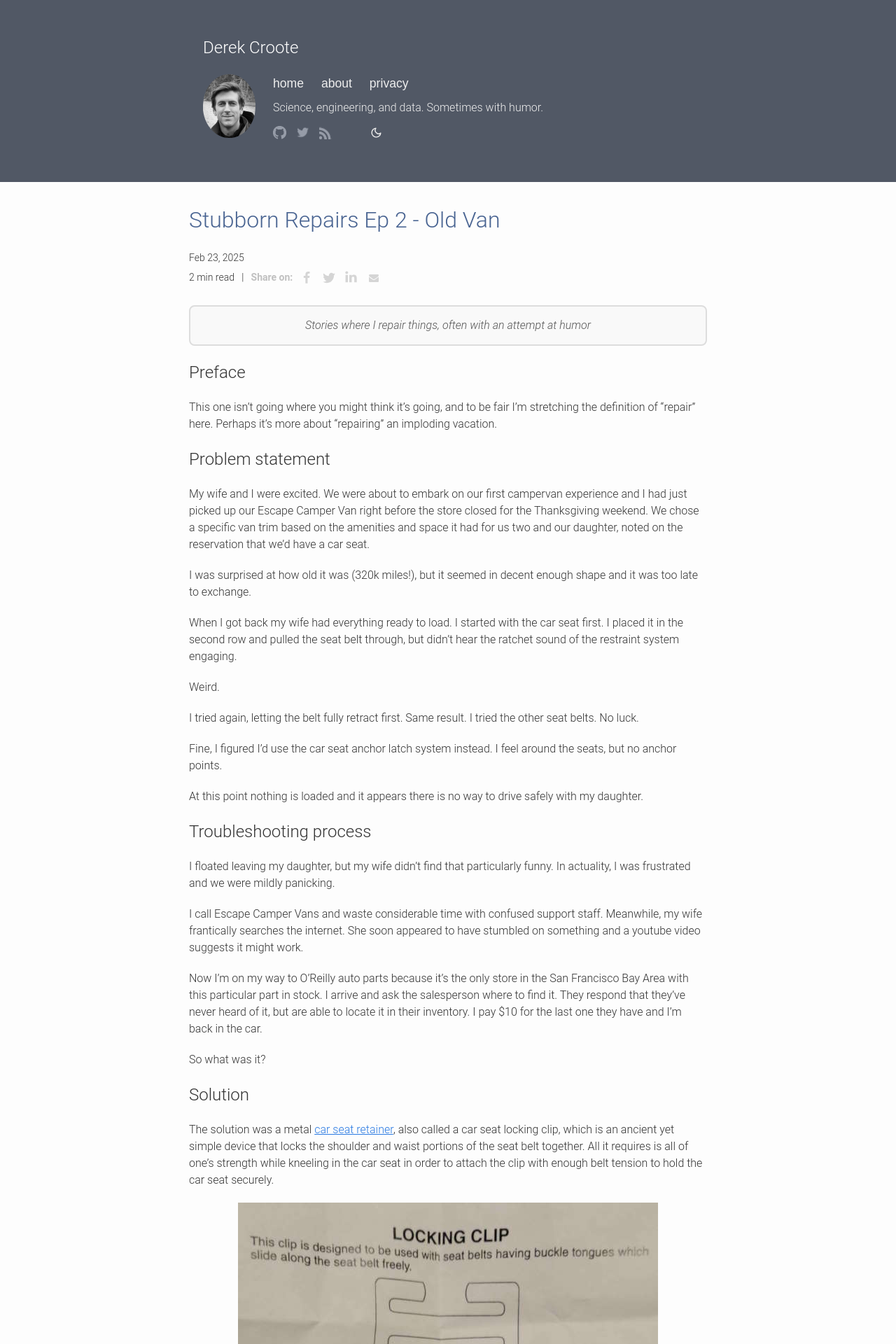
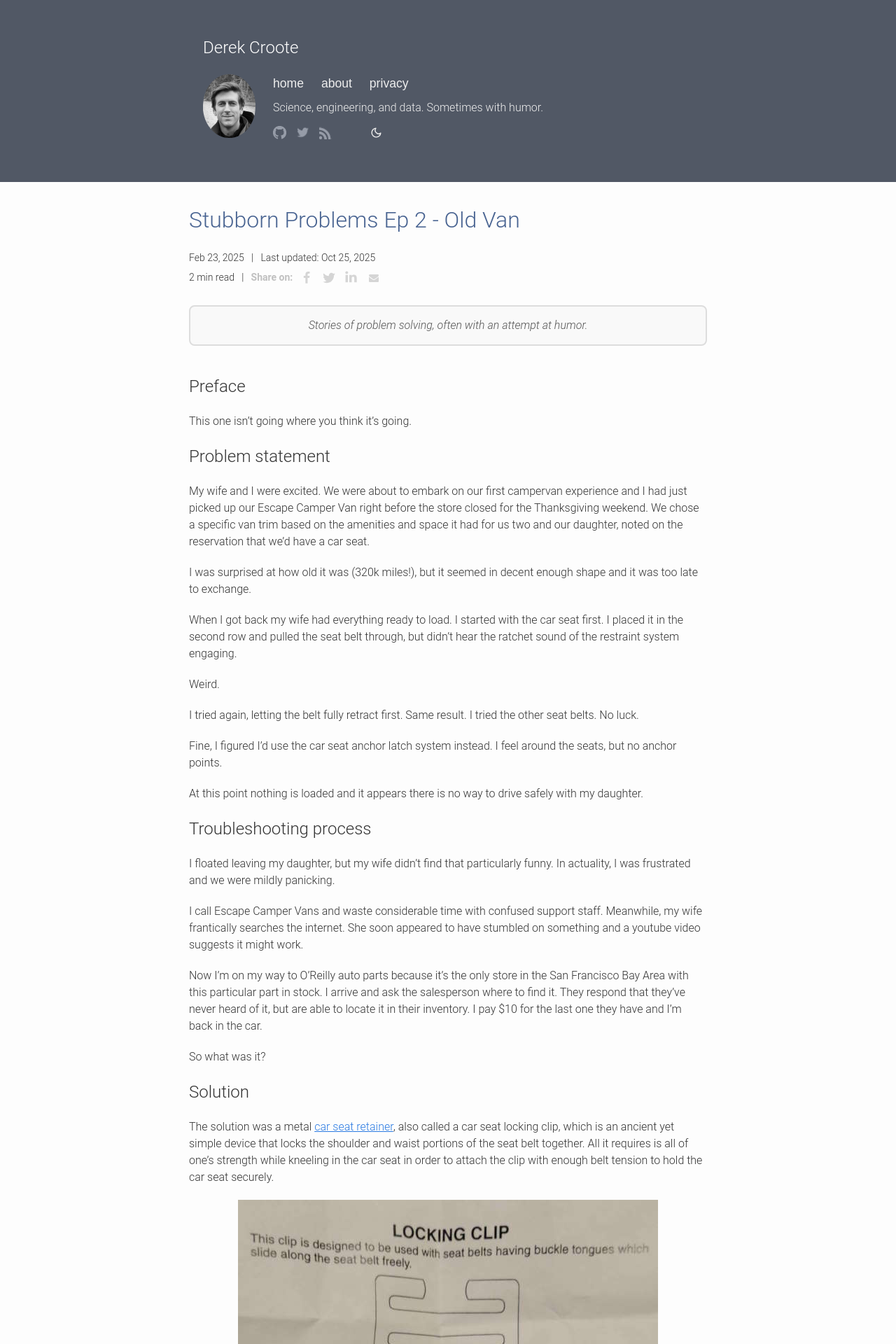
Before and after one commit to dcroote/dcroote.github.io, a Jekyll site: the page built from _posts/2025-02-23-stubborn-repairs-campervan.md, in a window 1280 px wide. Shown: the top 1920 px of the page at 70% size. Built offline with Jekyll 4.4.1, drawn with Linux system fonts in a browser that asks for light colours; some web fonts are replaced; some of the changed text lies outside the part shown.

Commit message:
fix: rebrand Stubborn Repairs as Stubborn Problems

```diff
--- a/_posts/2025-02-23-stubborn-repairs-campervan.md
+++ b/_posts/2025-02-23-stubborn-repairs-campervan.md
@@ -1,19 +1,20 @@
 ---
 layout: post
-title: Stubborn Repairs Ep 2 - Old Van
-image: images/stubborn_repairs/ep2_320k-mileage.jpg
+title: Stubborn Problems Ep 2 - Old Van
+image: images/stubborn_problems/ep2_320k-mileage.jpg
 image-alt: 320k miles on our rented camper van
 description: The story of a small piece of metal from a generation ago that saved our campervan vacation.
 comments: false
+last_modified_at: 2025-10-25 15:13:00 -0700
 ---
 
 <div class="story-intro">
-Stories where I repair things, often with an attempt at humor
+Stories of problem solving, often with an attempt at humor.
 </div>
 
 ## Preface
 
-This one isn't going where you might think it's going, and to be fair I'm stretching the definition of "repair" here. Perhaps it's more about "repairing" an imploding vacation.
+This one isn't going where you think it's going.
 
 ## Problem statement
 
@@ -51,7 +52,7 @@ So what was it?
 The solution was a metal <a href="https://www.oreillyauto.com/detail/c/dorman-help/hardware---fasteners/retaining-clips---connectors/hold-down-clips-clamps/115bcf9d8125/dorman-help-car-seat-retainer/mtm0/74356">car seat retainer</a>, also called a car seat locking clip, which is an ancient yet simple device that locks the shoulder and waist portions of the seat belt together.
 All it requires is all of one's strength while kneeling in the car seat in order to attach the clip with enough belt tension to hold the car seat securely.
 
-<img src="/images/stubborn_repairs/ep2_car-seat-locking-clip-instructions.jpg" width="600" height="793" alt="Car seat locking clip instruction sheet" class="centered_img" />
+<img src="/images/stubborn_problems/ep2_car-seat-locking-clip-instructions.jpg" width="600" height="793" alt="Car seat locking clip instruction sheet" class="centered_img" />
 
 It was functional, but still a colossal pain because we needed to repeatedly install and uninstall it to travel and lay the seats down for nap and sleep.
 
--- a/_sass/_dark-mode.scss
+++ b/_sass/_dark-mode.scss
@@ -104,7 +104,7 @@ body.dark-mode {
     border: 2px solid #555;
     border-radius: 8px;
     padding: 15px;
-    margin: 20px 0;
+    margin: 20px 0 40px 0;
     font-style: italic;
     text-align: center;
     color: #ccc;
--- a/_sass/_layout.scss
+++ b/_sass/_layout.scss
@@ -306,7 +306,7 @@ li {
   border: 2px solid #ddd;
   border-radius: 8px;
   padding: 15px;
-  margin: 20px 0;
+  margin: 20px 0 40px 0;
   font-style: italic;
   text-align: center;
   color: #555;
```
Also changed, not shown: _posts/2024-10-13-stubborn-repairs-broken-toy-whale.md (+5 -4 lines), _posts/2025-08-24-stubborn-repairs-kitchen-scale.md (+6 -5 lines), _posts/2025-10-25-invalid-code.md (renamed from _posts/2025-10-25-what-time-is-it.md, +8 -5 lines), images/stubborn_problems/ep1_broken_whale.webp (renamed from images/stubborn_repairs/ep1_broken_whale.webp), images/stubborn_problems/ep2_320k-mileage.jpg (renamed from images/stubborn_repairs/ep2_320k-mileage.jpg), images/stubborn_problems/ep2_car-seat-locking-clip-instructions.jpg (renamed from images/stubborn_repairs/ep2_car-seat-locking-clip-instructions.jpg), images/stubborn_problems/ep3_kitchen_scale.png (renamed from images/stubborn_repairs/ep3_kitchen_scale.png), images/stubborn_problems/ep4_time.png (renamed from images/stubborn_repairs/ep4_time.png).
